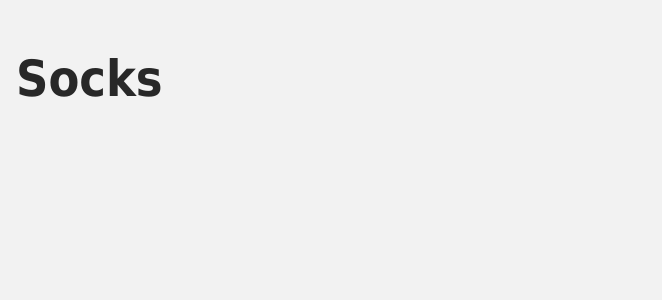
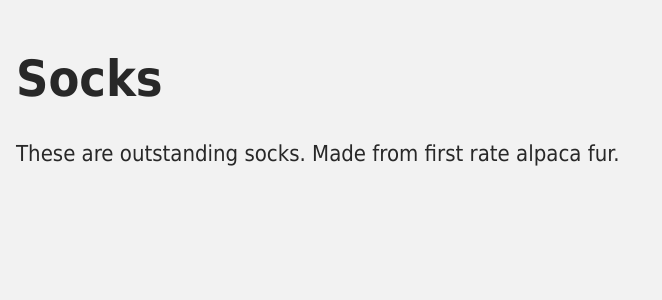
Before and after one commit to myronschippers/challenge-worksheet, a Vue app: page / in a window 1280 px wide. Shown: the top 300 px of the page, without its empty margins (0-662 px from the left). Built offline with nearby package versions, Linux system fonts and the light colour scheme.

Commit message:
adding refs for vue content

```diff
--- a/src/App.vue
+++ b/src/App.vue
@@ -1,10 +1,18 @@
-<script setup></script>
+<script setup>
+import { ref } from 'vue';
+
+const product = ref('Socks');
+const description = ref(
+  'These are outstanding socks. Made from first rate alpaca fur.'
+);
+</script>
 
 <template>
   <div class="product-display">
     <div class="product-container">
       <div class="product-info">
-        <h1>Socks</h1>
+        <h1>{{ product }}</h1>
+        <p>{{ description }}</p>
       </div>
     </div>
   </div>
```
